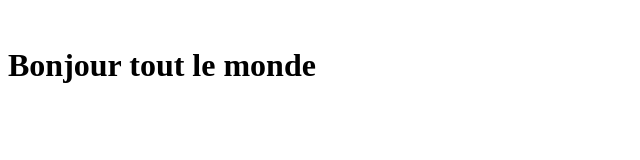
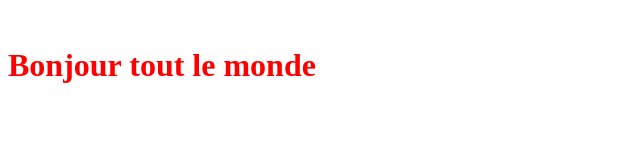
Before and after one commit to Notizz/Nouveau_projet, a plain HTML site: page index.html in a window 1280 px wide. Shown: the whole page, without its empty margins (0-640 px from the left). Drawn offline with Linux system fonts and the light colour scheme.

Commit message:
modification de index.html en couleur rouge

```diff
--- a/index.html
+++ b/index.html
@@ -4,7 +4,7 @@
         <meta charset="utf-8">
         <title></title>
     </head>
-<h1>Bonjour tout le monde</h1>
+<h1 style=color:red> Bonjour tout le monde</h1>
     <body>
 
     </body>
```
